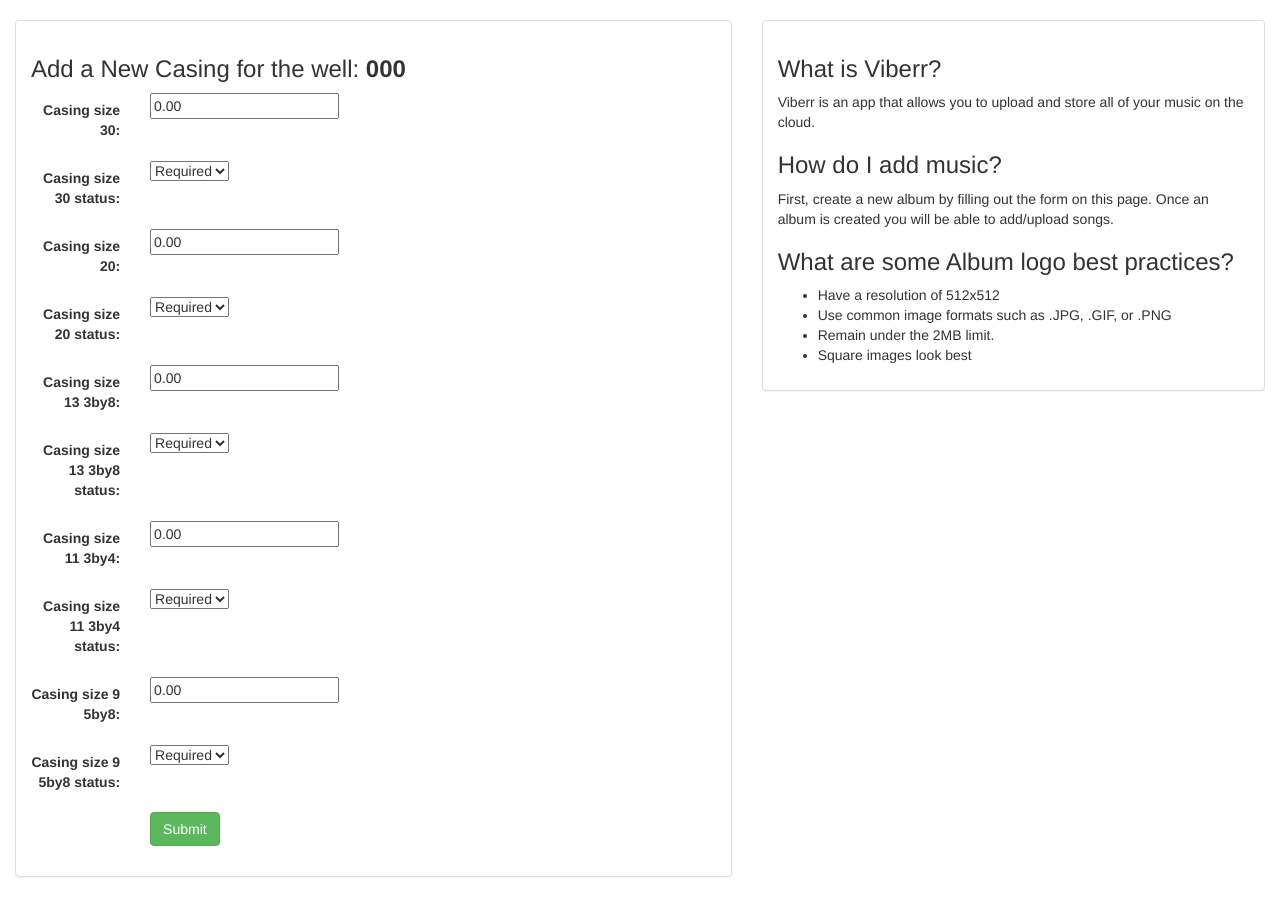
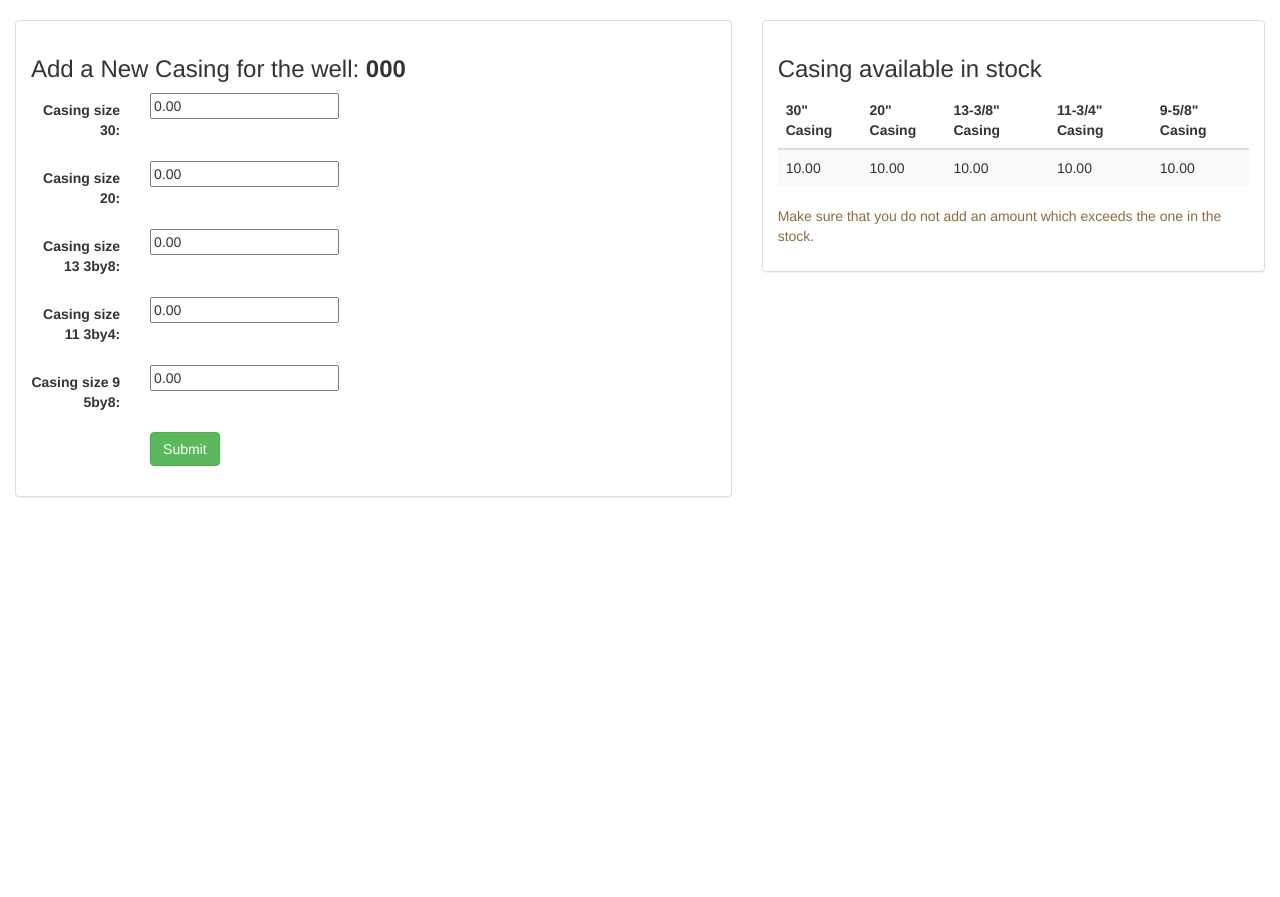
Before and after one commit to bpmnnit/mhmaterials, a Django app: page /1/create_casing/ in a window 1280 px wide. Shown: the part 52-949 px from the top of the page. After the commit the page ends 549 px from the top, so only its background shows below. Run offline with Django 3.2, Linux system fonts and the light colour scheme; a user stored in the database is signed in; tables that the repository leaves empty hold one stand-in row (values such as "Sample post"); some libraries are stand-ins or nearby versions.

Commit message:
Changed the attributes of DrainholeLiner model, modified casing, liner, drainholeliner and wellhead create templates to include showing the available stock, ran the migrations for changing the models

```diff
--- a/promh/forms.py
+++ b/promh/forms.py
@@ -15,26 +15,26 @@ class CasingForm(forms.ModelForm):
 
 	class Meta:
 		model = Casing
-		fields = ['casing_size_30', 'casing_size_30_status', 'casing_size_20', 'casing_size_20_status', 'casing_size_13_3by8', 'casing_size_13_3by8_status', 'casing_size_11_3by4', 'casing_size_11_3by4_status', 'casing_size_9_5by8', 'casing_size_9_5by8_status']
+		fields = ['casing_size_30', 'casing_size_20', 'casing_size_13_3by8', 'casing_size_11_3by4', 'casing_size_9_5by8']
 
 class LinerForm(forms.ModelForm):
 	#platform = forms.ModelChoiceField(queryset = Platform.objects.all())
 
 	class Meta:
 		model = Liner
-		fields = ['liner_size_7', 'liner_size_7_status', 'liner_size_5', 'liner_size_5_status']
+		fields = ['liner_size_7', 'liner_size_5']
 
 class DrainholeLinerForm(forms.ModelForm):
 
 	class Meta:
 		model = DrainholeLiner
-		fields = ['liner_size_5', 'liner_size_5_status', 'liner_size_3_1by2', 'liner_size_3_1by2_status']
+		fields = ['liner_size_5', 'liner_size_3_1by2']
 
 class WellheadForm(forms.ModelForm):
 
 	class Meta:
 		model = Wellhead
-		fields = ['wellhead_a_section', 'wellhead_a_section_status', 'wellhead_b_section', 'wellhead_b_section_status', 'wellhead_c_section', 'wellhead_c_section_status', 'wellhead_xmas_tree', 'wellhead_xmas_tree_status']
+		fields = ['wellhead_a_section', 'wellhead_b_section', 'wellhead_c_section', 'wellhead_xmas_tree']
 
 class RigForm(forms.ModelForm):
 
--- a/promh/models.py
+++ b/promh/models.py
@@ -91,8 +91,8 @@ class Stock(models.Model):
 	casing_size_9_5by8 = models.DecimalField(decimal_places=2, default=Decimal('0.00'), max_digits=10)
 	liner_size_7 = models.DecimalField(decimal_places=2, default=Decimal('0.00'), max_digits=10)
 	liner_size_5 = models.DecimalField(decimal_places=2, default=Decimal('0.00'), max_digits=10)
-	liner_size_5 = models.DecimalField(decimal_places=2, default=Decimal('0.00'), max_digits=10)
-	liner_size_3_1by2 = models.DecimalField(decimal_places=2, default=Decimal('0.00'), max_digits=10)
+	dh_liner_size_5 = models.DecimalField(decimal_places=2, default=Decimal('0.00'), max_digits=10)
+	dh_liner_size_3_1by2 = models.DecimalField(decimal_places=2, default=Decimal('0.00'), max_digits=10)
 	wellhead_a_section = models.PositiveSmallIntegerField(default=0)
 	wellhead_b_section = models.PositiveSmallIntegerField(default=0)
 	wellhead_c_section = models.PositiveSmallIntegerField(default=0)
--- a/promh/templates/promh/create_casing.html
+++ b/promh/templates/promh/create_casing.html
@@ -30,17 +30,32 @@
         <div class="col-sm-12 col-md-5">
             <div class="panel panel-default">
                 <div class="panel-body">
-                    <h3>What is Viberr?</h3>
-                    <p>Viberr is an app that allows you to upload and store all of your music on the cloud.</p>
-                    <h3>How do I add music?</h3>
-                    <p>First, create a new album by filling out the form on this page. Once an album is created you will be able to add/upload songs.</p>
-                    <h3>What are some Album logo best practices?</h3>
-                    <ul>
-                        <li>Have a resolution of 512x512</li>
-                        <li>Use common image formats such as .JPG, .GIF, or .PNG</li>
-                        <li>Remain under the 2MB limit.</li>
-                        <li>Square images look best</li>
-                    </ul>
+                    <h3>Casing available in stock</h3>
+                    {% if stock %}
+                        <table class="table table-striped">
+                            <thead>
+                                <tr>
+                                    <th>30" Casing</th>
+                                    <th>20" Casing</th>
+                                    <th>13-3/8" Casing</th>
+                                    <th>11-3/4" Casing</th>
+                                    <th>9-5/8" Casing</th>
+                                </tr>
+                            </thead>
+                            <tbody>
+                            {% for s in stock %}
+                                <tr>
+                                    <td>{{ s.casing_size_30 }}</td>
+                                    <td>{{ s.casing_size_20 }}</td>
+                                    <td>{{ s.casing_size_13_3by8 }}</td>
+                                    <td>{{ s.casing_size_11_3by4 }}</td>
+                                    <td>{{ s.casing_size_9_5by8 }}</td>
+                                </tr>
+                            {% endfor %}
+                            </tbody>
+                        </table>
+                        <p class="text-warning">Make sure that you do not add an amount which exceeds the one in the stock.</p>
+                    {% endif %}
                 </div>
             </div>
         </div>
--- a/promh/templates/promh/index.html
+++ b/promh/templates/promh/index.html
@@ -47,7 +47,8 @@
 	        		<th>9-5/8" Casing</th>
 	        		<th>7" Liner</th>
 	        		<th>5" Liner</th>
-	        		<th>3-1/2" Liner</th>
+	        		<th>5" D/h Liner</th>
+	        		<th>3-1/2" D/h Liner</th>
 	        		<th>W/H A Section</th>
 	        		<th>W/H B Section</th>
 	        		<th>W/H C Section</th>
@@ -64,7 +65,8 @@
 						<td>{{ s.casing_size_9_5by8 }}</td>
 						<td>{{ s.liner_size_7 }}</td>
 						<td>{{ s.liner_size_5 }}</td>
-						<td>{{ s.liner_size_3_1by2 }}</td>
+						<td>{{ s.dh_liner_size_5 }}</td>
+						<td>{{ s.dh_liner_size_3_1by2 }}</td>
 						<td>{{ s.wellhead_a_section }}</td>
 						<td>{{ s.wellhead_b_section }}</td>
 						<td>{{ s.wellhead_c_section }}</td>
--- a/promh/views.py
+++ b/promh/views.py
@@ -151,9 +151,11 @@ def create_casing(request, well_id):
             }
             return render(request, 'promh/detail.html', context)
         ww = get_object_or_404(Well, pk = well_id)
+        stock = Stock.objects.all()
         context = {
             "well": ww,
             "form": form,
+            'stock': stock,
         }
         return render(request, 'promh/create_casing.html', context)
 
@@ -175,12 +177,16 @@ def create_liner(request, well_id):
                 'casing': w.casing_set.all(),
                 'drainholeliner': w.drainholeliner_set.all(),
                 'wellhead': w.wellhead_set.all(),
+                'stock': stock,
             }
             return render(request, 'promh/detail.html', context)
         ww = get_object_or_404(Well, pk = well_id)
+        stock = Stock.objects.all()
         context = {
-            "well": ww,
-            "form": form,
+            'well': ww,
+            'form': form,
+            'stock': stock,
+
         }
         return render(request, 'promh/create_liner.html', context)
 
@@ -205,9 +211,11 @@ def create_drainholeliner(request, well_id):
             }
             return render(request, 'promh/detail.html', context)
         ww = get_object_or_404(Well, pk = well_id)
+        stock = Stock.objects.all()
         context = {
-            "well": ww,
-            "form": form,
+            'well': ww,
+            'form': form,
+            'stock': stock,
         }
         return render(request, 'promh/create_drainholeliner.html', context)
 
@@ -232,9 +240,11 @@ def create_wellhead(request, well_id):
             }
             return render(request, 'promh/detail.html', context)
         ww = get_object_or_404(Well, pk = well_id)
+        stock = Stock.objects.all()
         context = {
-            "well": ww,
-            "form": form,
+            'well': ww,
+            'form': form,
+            'stock': stock,
         }
         return render(request, 'promh/create_wellhead.html', context)
 
@@ -332,8 +342,8 @@ def login_user(request):
         if user is not None:
             if user.is_active:
                 login(request, user)
-                wells = Well.objects.all()
-                return render(request, 'promh/index.html', {'wells': wells})
+                stock = Stock.objects.all()
+                return render(request, 'promh/index.html', {'stock': stock})
             else:
                 return render(request, 'promh/login.html', {'error_message': 'Your account has been disabled'})
         else:
@@ -344,6 +354,6 @@ def logout_user(request):
     logout(request)
     form = UserForm(request.POST or None)
     context = {
-        "form": form,
+        'form': form,
     }
     return render(request, 'promh/login.html', context)
```
Also changed, not shown: promh/templates/promh/create_drainholeliner.html (+20 -11 lines), promh/templates/promh/create_liner.html (+20 -11 lines), promh/templates/promh/create_wellhead.html (+24 -11 lines), promh/migrations/0014_auto_20161004_1240.py (added), 4 other files.
